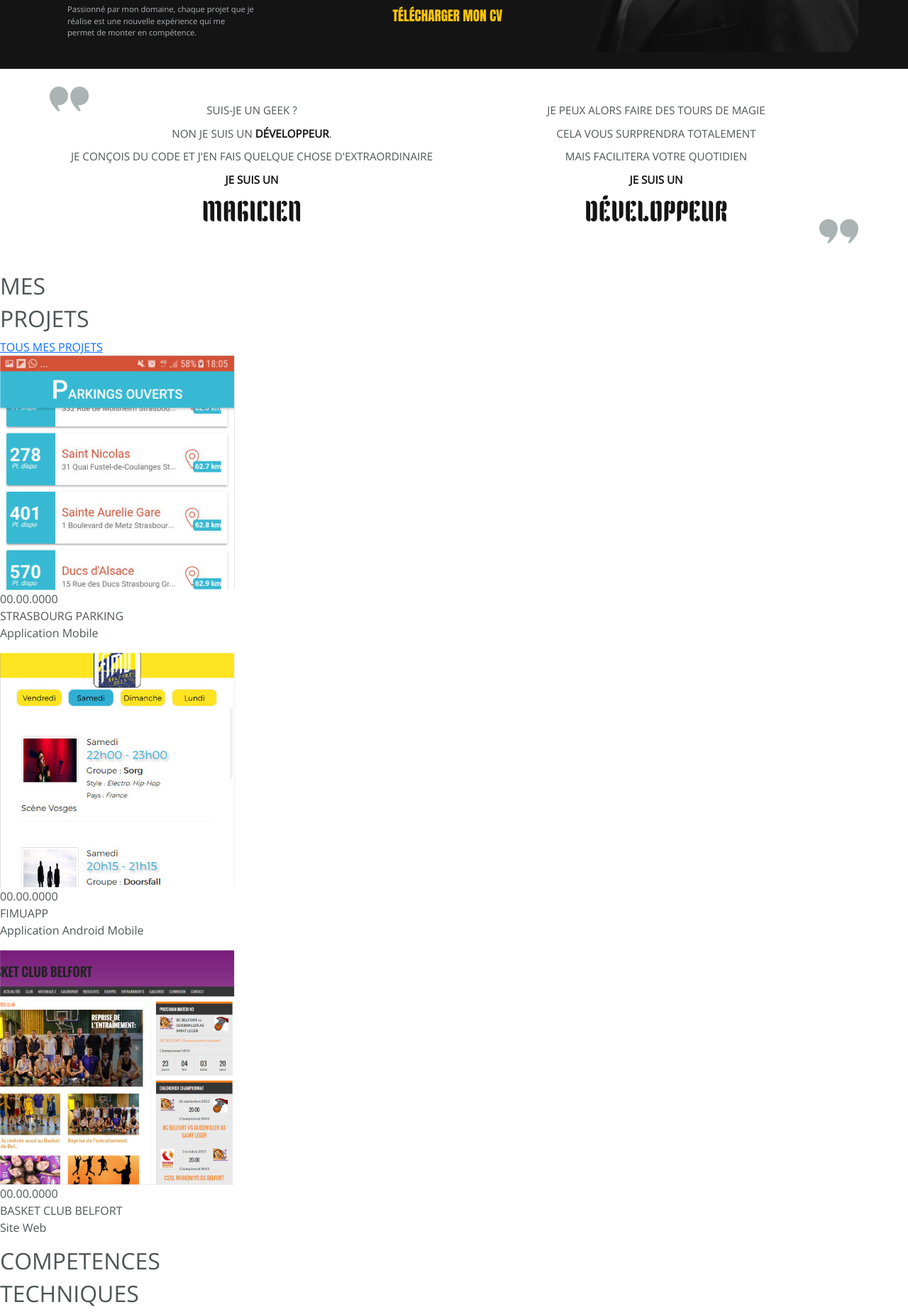
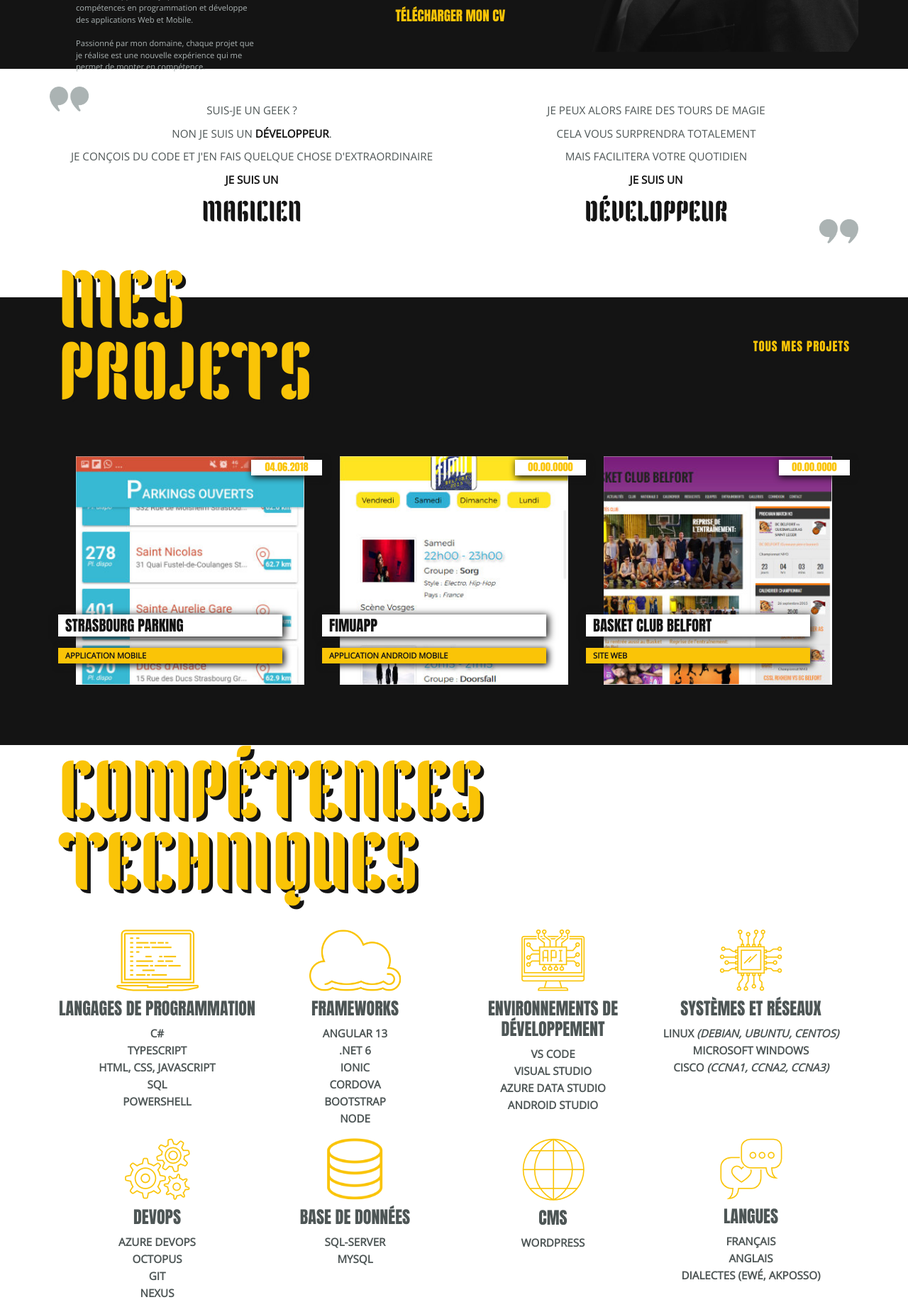
Before and after one commit to ulrick/portfolio, a PHP site: page / in a window 1280 px wide. Shown: the part 465-2314 px from the top of the page at 71% size. Run offline with PHP 8.4, Linux system fonts and the light colour scheme.

Commit message:
feat: add my projects and technical competences sections

```diff
--- a/assets/css/header.css
+++ b/assets/css/header.css
@@ -100,6 +100,7 @@ img.quote2 {
     display: flex;
     margin: auto;
     padding: 25px 0;
+    margin-bottom: 35px;
 }
 
 .quotation-magi img {
--- /dev/null
+++ b/assets/css/project.css
@@ -0,0 +1,103 @@
+.main-title {
+    padding: 25px 0;
+}
+
+.main-title h1 {
+    font-family: 'Kenia';
+    font-size: 7rem;
+    line-height: 0.9;
+    color: #FAC407;
+    text-shadow: 5px 5px #141414;
+    text-transform: uppercase;
+}
+
+.sub-title-link {
+    font-size: 17px;
+    letter-spacing: 1px;
+    text-align: right;
+    margin: auto;
+}
+
+.main-block {
+    margin: auto;
+}
+
+.main-block div {
+    padding: 25px;
+}
+
+.main-block div img{
+    width: 100%;
+}
+
+.container-dark {
+    background-color: #141414;
+}
+
+.container-shift {
+    position: relative;
+    top: -60px;
+}
+
+.project-img-block {
+    position: relative;
+}
+
+.project-date, .project-name, .project-type {
+    position: absolute;
+    box-shadow: 2px 2px 10px 1px #141414;
+    text-transform: uppercase;
+}
+
+.project-img-block .project-date {
+    top: 30px;
+    right: 0px;
+    font-family: 'Anton';
+    font-size: 0.9rem;
+    font-weight: lighter;
+    color: #FAC407;
+    background-color: #FFF;
+    width: 100px;
+    text-align: center;
+}
+
+.project-img-block .project-name {
+    bottom: 25%;
+    left: 0px;
+    font-family: 'Anton';
+    font-size: 1.3rem;
+    font-weight: 500;
+    color: #141414;
+    background-color: #FFF;
+    width: 85%;
+    padding-left: 10px;
+}
+
+.project-img-block .project-type {
+    bottom: 15%;
+    left: 0px;
+    font-size: 70%;
+    font-weight: bold;
+    color: #141414;
+    background-color: #FAC407;
+    width: 85%;
+    padding-left: 10px;
+    box-shadow: 2px 2px 10px 1px #141414;
+    line-height: 1.9;
+}
+
+.competences figure {
+    text-align: center;
+}
+
+.competences h4 {
+    font-family: 'Anton';
+    text-transform: uppercase;
+    padding-top: 10px;
+}
+
+.competences span {
+    text-transform: uppercase;
+    font-size: 0.95rem;
+    font-weight: bold;
+}
--- a/index.html
+++ b/index.html
@@ -65,7 +65,7 @@
                     <p><strong>Je suis un</strong></p>
                     <h3>Magicien</h3>
                 </div>
-                <div class="quotation-dev quotation-content col-md-6 col-sm-12">
+                <div class="quotation-content quotation-dev col-md-6 col-sm-12">
                     <p>Je peux alors faire des tours de magie</p>
                     <p>Cela vous surprendra totalement</p>
                     <p>Mais facilitera votre quotidien</p>
@@ -77,159 +77,118 @@
         </section>
     </header>
     <main>
-        <section class="projets">
-            <div class="titre">
-                <h2>MES</h2><h2>PROJETS</h2>
+        <section class="container-fluid container-dark">
+            <div class="container container-shift">
+                <div class="main-title row">
+                    <h1 class="col-8">Mes<br> Projets</h1>
+                    <a class="col-4 sub-title-link" href="http://">TOUS MES PROJETS</a>
                 </div>
-            <a href="http://">TOUS MES PROJETS</a>
-            <figure>
+                <div class="main-block row">
+                    <div class="project-img-block col-12 col-sm-12 col-md-4">
                         <img src="assets/images/3_PROJETS-1-StrasbourgApp.jpg" alt="yawo-projets-strasbourg">
-                <figcaption class="version">00.00.0000</figcaption>
-                <figcaption class="nom">STRASBOURG PARKING</figcaption>
-                <figcaption class="type">Application Mobile</figcaption>
-            </figure>
-            <figure>
+                        <figcaption class="project-date">04.06.2018</figcaption>
+                        <figcaption class="project-name">STRASBOURG PARKING</figcaption>
+                        <figcaption class="project-type">Application Mobile</figcaption>
+                    </div>
+                    <div class="project-img-block col-12 col-sm-12 col-md-4">
                         <img src="assets/images/3_PROJETS-2-FimApp.jpg" alt="yawo-projets-fimu">
-                <figcaption class="version">00.00.0000</figcaption>
-                <figcaption class="nom">FIMUAPP</figcaption>
-                <figcaption class="type">Application Android Mobile</figcaption>
-            </figure>
-            <figure>
+                        <figcaption class="project-date">00.00.0000</figcaption>
+                        <figcaption class="project-name">FIMUAPP</figcaption>
+                        <figcaption class="project-type">Application Android Mobile</figcaption>
+                    </div>
+                    <div class="project-img-block col-12 col-sm-12 col-md-4">
                         <img src="assets/images/3_PROJETS-3-BasketBelfort.jpg" alt="yawo-projets-basket">
-                <figcaption class="version">00.00.0000</figcaption>
-                <figcaption class="nom">BASKET CLUB BELFORT</figcaption>
-                <figcaption class="type">Site Web</figcaption>
-            </figure>
+                        <figcaption class="project-date">00.00.0000</figcaption>
+                        <figcaption class="project-name">BASKET CLUB BELFORT</figcaption>
+                        <figcaption class="project-type">Site Web</figcaption>
+                    </div>
+                </div>
+            </div>
         </section>
-        <section class="competences-tech">
-            <h2>COMPETENCES</h2>
-            <h2>TECHNIQUES</h2>
-            <figure>
+        <section class="container-fluid">
+            <div class="container">
+                <div class="main-title">
+                    <h1>Compétences <br>Techniques</h1>
+                </div>
+                <div class="main-block competences row row-cols-12 row-cols-sm-2 row-cols-md-4">
+                    <figure class="col">
                         <img src="assets/images/4_COMPETENCES-1-Langages.png" alt="yawo-competences">
                         <figcaption>
-                    <span>LANGUAGES DE PROGRAMMATION</span>
-                    <ul>
-                        <li>TYPESCRIPT</li>
-                        <li>HTML5</li>
-                        <li>CSS3, JAVASCRIPT</li>
-                        <li>C#</li>
-                        <li>C/ C++</li>
-                        <li>SQL</li>
-                        <li>PHP</li>
-                        <li>JAVA SE</li>
-                        <li>JAVA EE</li>
-                    </ul>
+                            <h4>Langages de programmation</h4>
+                            <span>C#</span><br>
+                            <span>TYPESCRIPT</span><br>
+                            <span>HTML, CSS, JAVASCRIPT</span><br>
+                            <span>SQL</span><br>
+                            <span>POWERSHELL</span><br>
                         </figcaption>
                     </figure>
-            <figure>
+                    <figure class="col">
                         <img src="assets/images/4_COMPETENCES-2-Frameworks.png" alt="yawo-frameworks">
                         <figcaption>
-                    <span>FRAMEWORKS</span>
-                    <ul>
-                        <li>ANGULAR JS</li>
-                        <li>CORDOVA</li>
-                        <li>IONIC</li>
-                        <li>BOOTSTRAP</li>/
-                        <li>JQUERY</li>
-                        <li>NODEJS</li>
-                        <li>HIBERNATE</li>
-                    </ul>
+                            <h4>Frameworks</h4>
+                            <span>ANGULAR 13</span><br>
+                            <span>.NET 6</span><br>
+                            <span>IONIC</span><br>
+                            <span>CORDOVA</span><br>
+                            <span>BOOTSTRAP</span><br>
+                            <span>NODE</span><br>
                         </figcaption>
                     </figure>
-            <figure>
-                <img src="assets/images/4_COMPETENCES-3-GestionProjets.png" alt="yawo-gestion">
+                    <figure class="col">
+                        <img src="assets/images/4_COMPETENCES-4-EnvironnementDev.png" alt="yawo-environnementdev">
                         <figcaption>
-                    <span>GESTION DE PROJETS</span>
-                    <ul>
-                        <li>SCRUM</li>
-                        <LI>ULM</LI>
-                        <LI>MERISE</LI>
-                    </ul>
+                            <h4>Environnements de développement</h4>
+                            <span>VS CODE</span><br>
+                            <span>VISUAL STUDIO</span><br>
+                            <span>AZURE DATA STUDIO</span><br>
+                            <span>ANDROID STUDIO</span><br>
                         </figcaption>
                     </figure>
-            <figure>
-                <img src="assets/images/4_COMPETENCES-4-EnvironnementDev.png" alt="yawo-environnementdev">
+                    <figure class="col">
+                        <img src="assets/images/4_COMPETENCES-6-SystemesReseaux.png" alt="yawo-systemes">
                         <figcaption>
-                    <span>ENVIRONNEMENT DE DEVELOPPEMENT</span>
-                    <ul>
-                        <li>VISUAL STUDIO</li>
-                        <li>VS CODE</li>
-                        <li>ECLIPSE</li>
-                        <li>WAMP</li>
-                        <li>MYSQL WORKBENCH</li>
-                        <li>MAVEN</li>
-                        <li>XCODE</li>
-                        <li>ANDROID STUDIO</li>
-                    </ul>
+                            <h4>Systèmes et réseaux</h4>
+                            <span>LINUX <em>(DEBIAN, UBUNTU, CENTOS)</em></span><br>
+                            <span>MICROSOFT WINDOWS</span><br>
+                            <span>CISCO <em>(CCNA1, CCNA2, CCNA3)</em></span><br>
                         </figcaption>
                     </figure>
-            <figure>
+                    <figure class="col">
+                        <img src="assets/images/4_COMPETENCES-5-GestionVersion.png" alt="yawo-gestionversion">
+                        <figcaption>
+                            <h4>DevOps</h4>
+                            <span>AZURE DevOps</span><br>
+                            <span>OCTOPUS</span><br>
+                            <span>GIT</span><br>
+                            <span>NEXUS</span><br>
+                        </figcaption>
+                    </figure>
+                    <figure class="col">
+                        <img src="assets/images/4_COMPETENCES-9-Bdd.png" alt="yawo-bdd">
+                        <figcaption>
+                            <h4>Base de données</h4>
+                            <span>SQL-SERVER</span><br>
+                            <span>MYSQL</span><br>
+                        </figcaption>
+                    </figure>
+                    <figure class="col">
+                        <img src="assets/images/4_COMPETENCES-10-CMS.png" alt="yawo-cms">
+                        <figcaption>
+                            <h4>CMS</h4>
+                            <span>WORDPRESS</span>
+                        </figcaption>
+                    </figure>
+                    <figure class="col">
                         <img src="assets/images/4_COMPETENCES-7-Langues.png" alt="yawo-langues">
                         <figcaption>
-                    <span>LANGUES</span>
-                    <ul>
-                        <li>FRANCAIS</li><em>COURANT</em>
-                        <li>ANGLAIS</li><em>BONNE MAITRISE DE L'ECRIT ET DE L'ORAL</em>
-                        <strong>BULATS NIVEAU ANCE C1 (81/100)</strong>
-                    </ul>
+                            <h4>LANGUES</h4>
+                            <span>Français</span><br>
+                            <span>Anglais</span><br>
+                            <span>Dialectes (Ewé, Akposso)</span><br>
                         </figcaption>
                     </figure>
-            <figure>
-                <img src="assets/images/4_COMPETENCES-6-SystemesReseaux.png" alt="yawo-systemes">
-                <figcaption>
-                    <span>SYSTEMES ET RESEAUX</span>
-                    <ul>
-                        <li>LINUS</li><em>(CENTOS, UBUNTU, DEBIAN)</em>
-                        <li>MICROSOFT</li>
-                        <li>MAC OS</li>
-                        <li>CISCO CCNA1</li>
-                        <li>CCNA2</li>
-                        <li>CCNA3</li>
-                    </ul>
-                </figcaption>
-            </figure>
-            <figure>
-                <img src="assets/images/4_COMPETENCES-5-GestionVersion.png" alt="yawo-gestionversion">
-                <figcaption>
-                    <span>GESTION DE VERSION</span>
-                    <ul>
-                        <li>GIT</li>
-                        <li>SVN</li>
-                        <li>MERCURIAL</li>
-                    </ul>
-                </figcaption>
-            </figure>
-            <figure>
-                <img src="assets/images/4_COMPETENCES-8-BugTracker.png" alt="yawo-tracker">
-                <figcaption>
-                    <span>BUG TRACKER</span>
-                    <ul>
-                        <li>TEST-TRACK</li>
-                        <li>JIRA</li>
-                        <li>MANTISBT</li>
-                    </ul>
-                </figcaption>
-            </figure>
-            <figure>
-                <img src="assets/images/4_COMPETENCES-9-Bdd.png" alt="yawo-bdd">
-                <figcaption>
-                    <span>BASES DE DONNEES</span>
-                    <ul>
-                        <li>MYSQL</li>
-                        <li>ORACLE 10G/11G</li>
-                        <li>SQL-SERVER 2008R2</li>
-                    </ul>
-                </figcaption>
-            </figure>
-            <figure>
-                <img src="assets/images/4_COMPETENCES-10-CMS.png" alt="yawo-cms">
-                <figcaption>
-                    <span>CMS</span>
-                    <ul>
-                        <li>WORDPRESS</li>
-                    </ul>
-                </figcaption>
-            </figure>
+                </div>
+            </div>
         </section>
         <section class="experiences-pro">
             <h2>EXPERIENCES</h2>
--- a/style.css
+++ b/style.css
@@ -4,6 +4,7 @@ $secondary : #4E5656;
 $dark : #141414; */
 
 @import "./assets/css/header.css";
+@import "./assets/css/project.css";
 
 @font-face {
     font-family: "Anton";
@@ -22,9 +23,23 @@ $dark : #141414; */
 
 body {
     font-family: 'Open Sans', sans-serif;
-    color: #4E5656
+    color: #4E5656;
 }
 
 .quote {
     width: 55px;
 }
+
+.row {
+    --bs-gutter-x: 0;
+}
+
+a {
+    text-decoration: none;
+    font-family: 'Anton';
+    color: #FAC407;
+}
+
+a:hover, a:focus {
+    color: #FAC407;
+}
```
Lines whose indentation alone changed are shown as unchanged.
